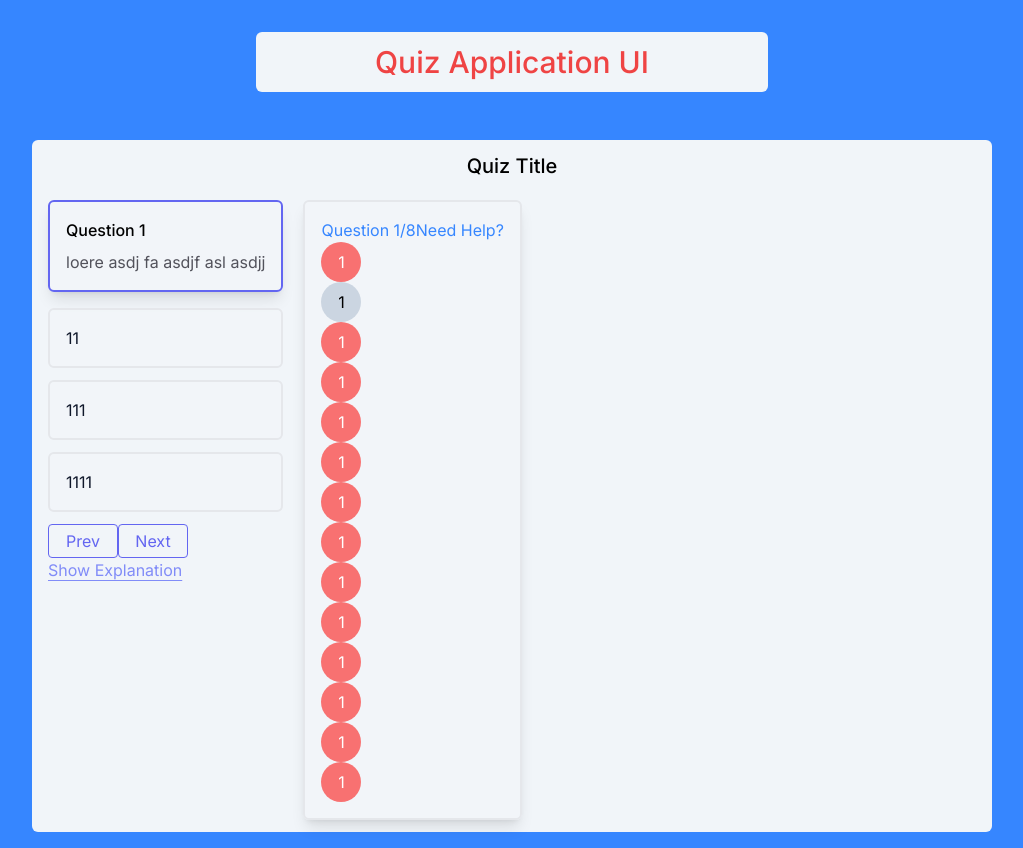
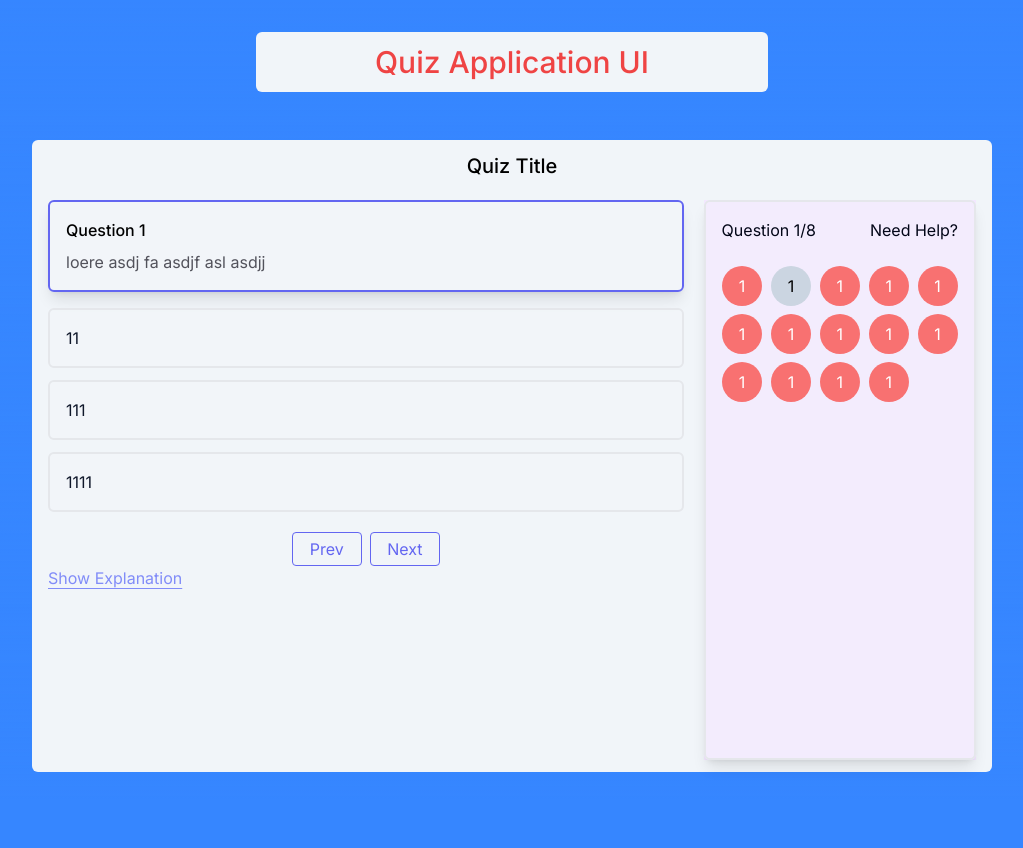
Before and after one commit to sarathos584/aifer-quiz-app, a Next.js app in the folder quiz-react/: page / in a window 1280 px wide. Shown: the whole page, without its empty margins (128-1151 px from the left). After the commit the page ends 800 px from the top, so only its background shows below. Built offline with nearby package versions, Linux system fonts and the light colour scheme.

Commit message:
feat: add new tailwind config and install swr

```diff
--- a/quiz-react/tailwind.config.ts
+++ b/quiz-react/tailwind.config.ts
@@ -4,6 +4,7 @@ const config: Config = {
   content: [
     "./src/pages/**/*.{js,ts,jsx,tsx,mdx}",
     "./src/components/**/*.{js,ts,jsx,tsx,mdx}",
+    "./src/views/**/*.{js,ts,jsx,tsx,mdx}",
     "./src/app/**/*.{js,ts,jsx,tsx,mdx}",
   ],
   theme: {
```
Also changed, not shown: quiz-react/package.json (+5 -4 lines), 1 other file (tests, documents, lock files or other folders).
